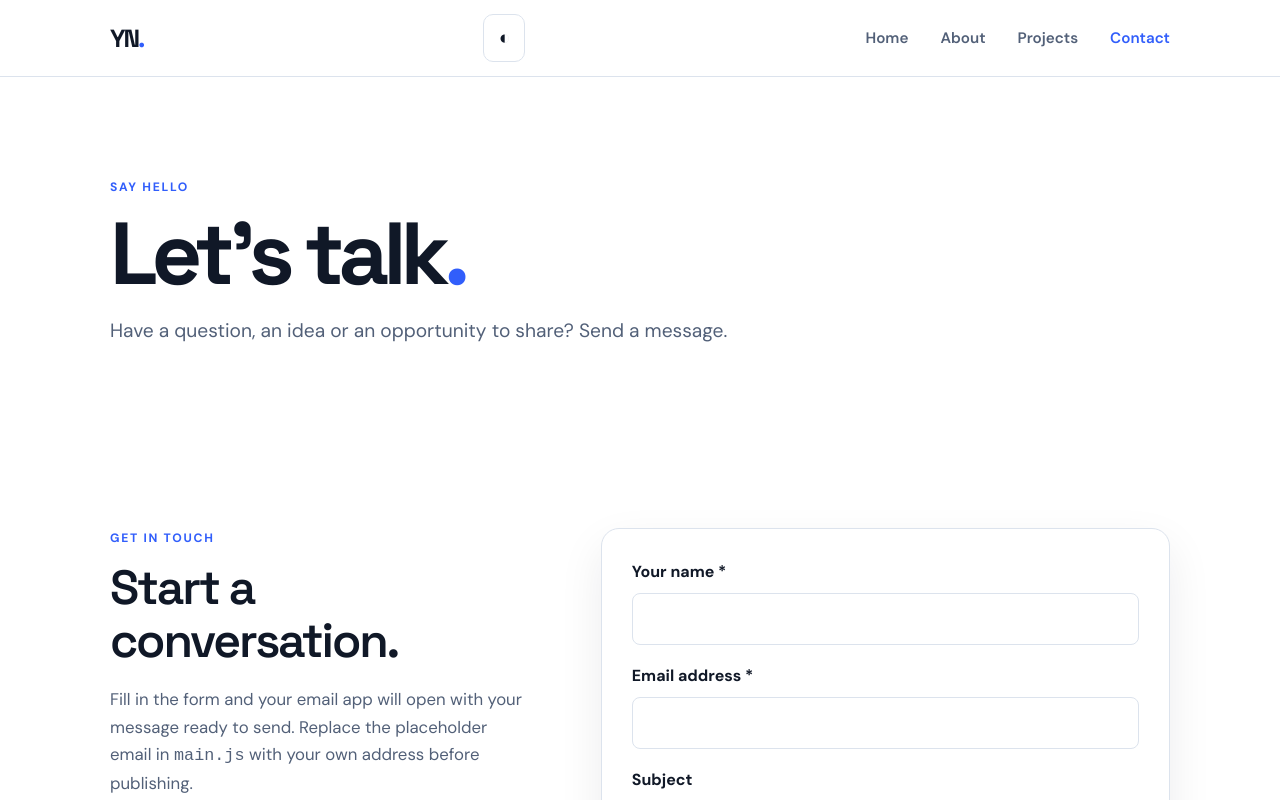
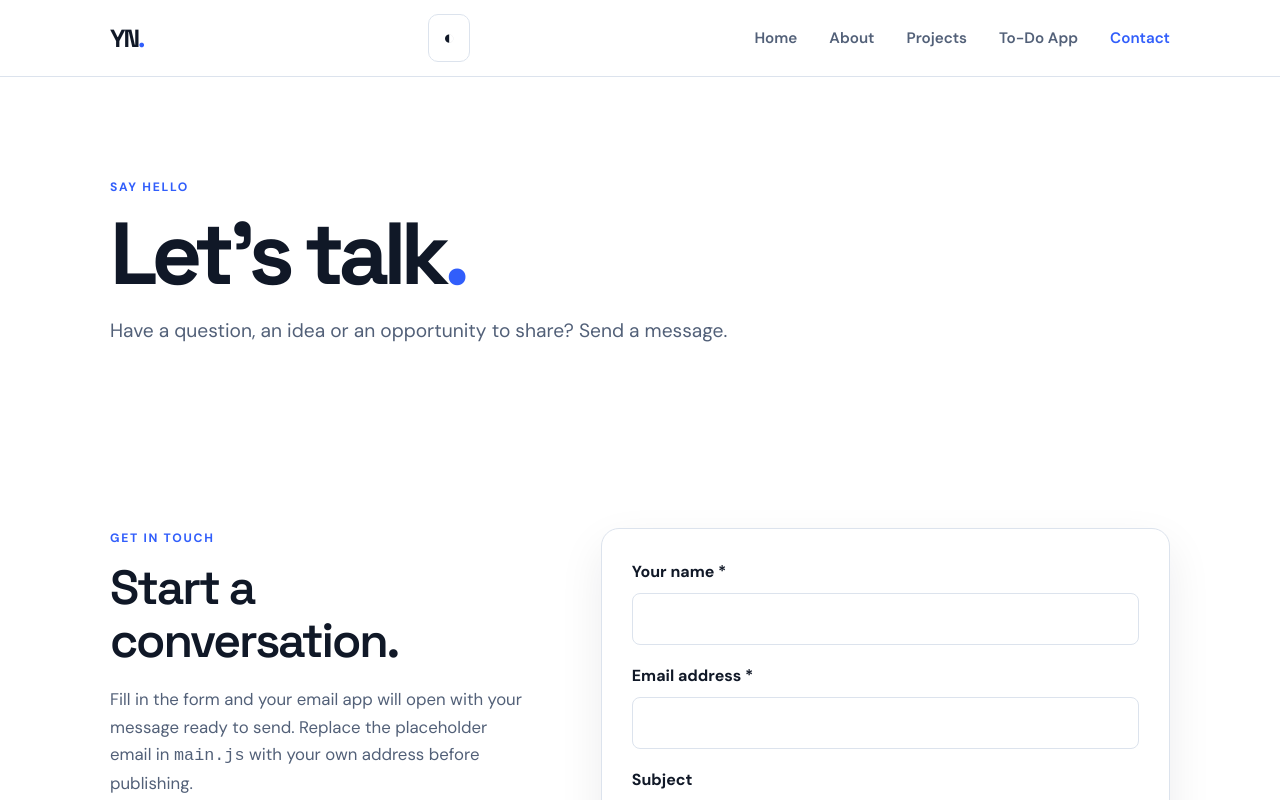
Before and after one commit to kokilmithran24-crypto/personal-portfolio, a plain HTML site: page contact.html in a window 1280 px wide. Shown: the top 800 px of the page. Drawn offline with Linux system fonts and the light colour scheme.

Commit message:
Add to-do app to portfolio navigation

```diff
--- a/contact.html
+++ b/contact.html
@@ -12,7 +12,7 @@
     <a class="brand" href="index.html" aria-label="Your Name home">YN<span>.</span></a>
     <div class="header-actions"><button class="theme-toggle" type="button" aria-label="Switch to dark theme" aria-pressed="false"><span aria-hidden="true">◐</span><span class="sr-only">Toggle color theme</span></button><button class="menu-toggle" type="button" aria-expanded="false" aria-controls="primary-navigation"><span class="sr-only">Toggle navigation</span><span aria-hidden="true">☰</span></button></div>
     <nav id="primary-navigation" class="primary-nav" aria-label="Primary navigation"><ul>
-      <li><a href="index.html">Home</a></li><li><a href="about.html">About</a></li><li><a href="projects.html">Projects</a></li><li><a href="contact.html" aria-current="page">Contact</a></li>
+      <li><a href="index.html">Home</a></li><li><a href="about.html">About</a></li><li><a href="projects.html">Projects</a></li><li><a href="todo.html">To-Do App</a></li><li><a href="contact.html" aria-current="page">Contact</a></li>
     </ul></nav>
   </div></header>
   <main id="main-content">
```
